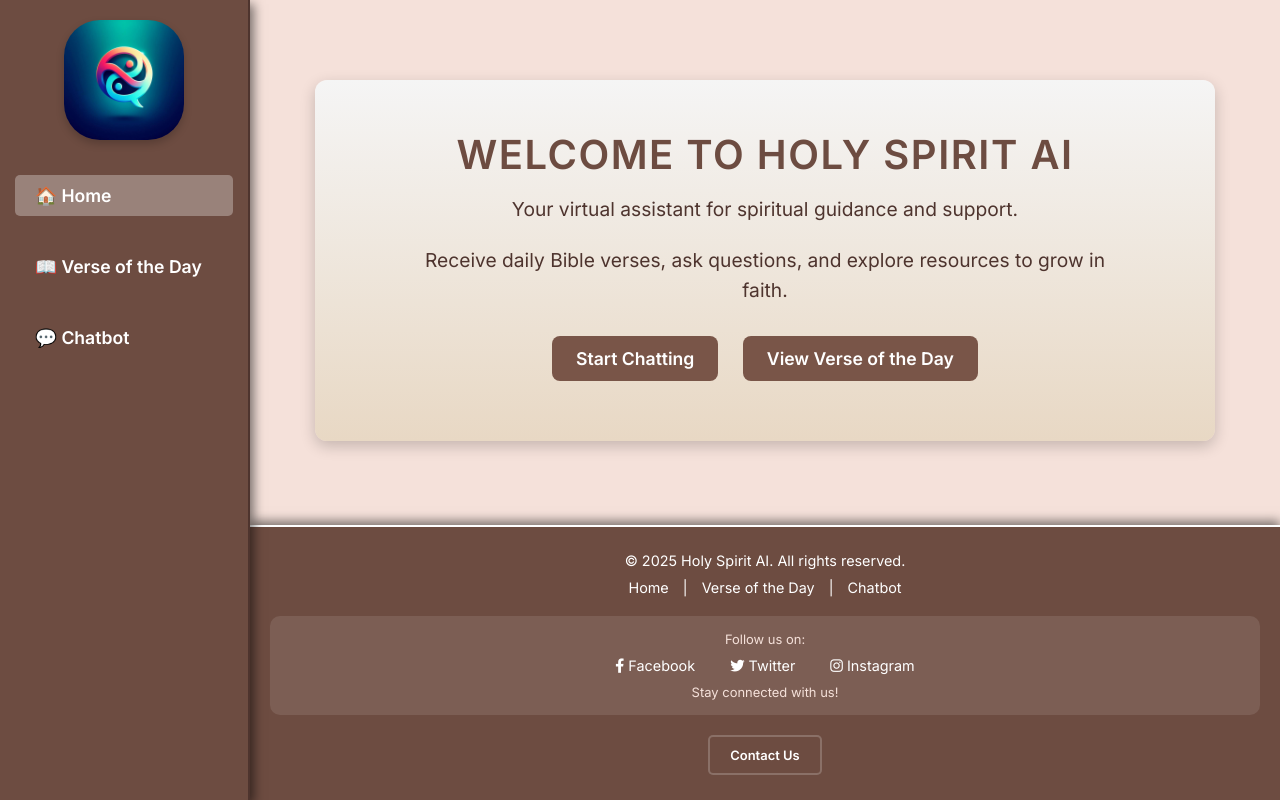
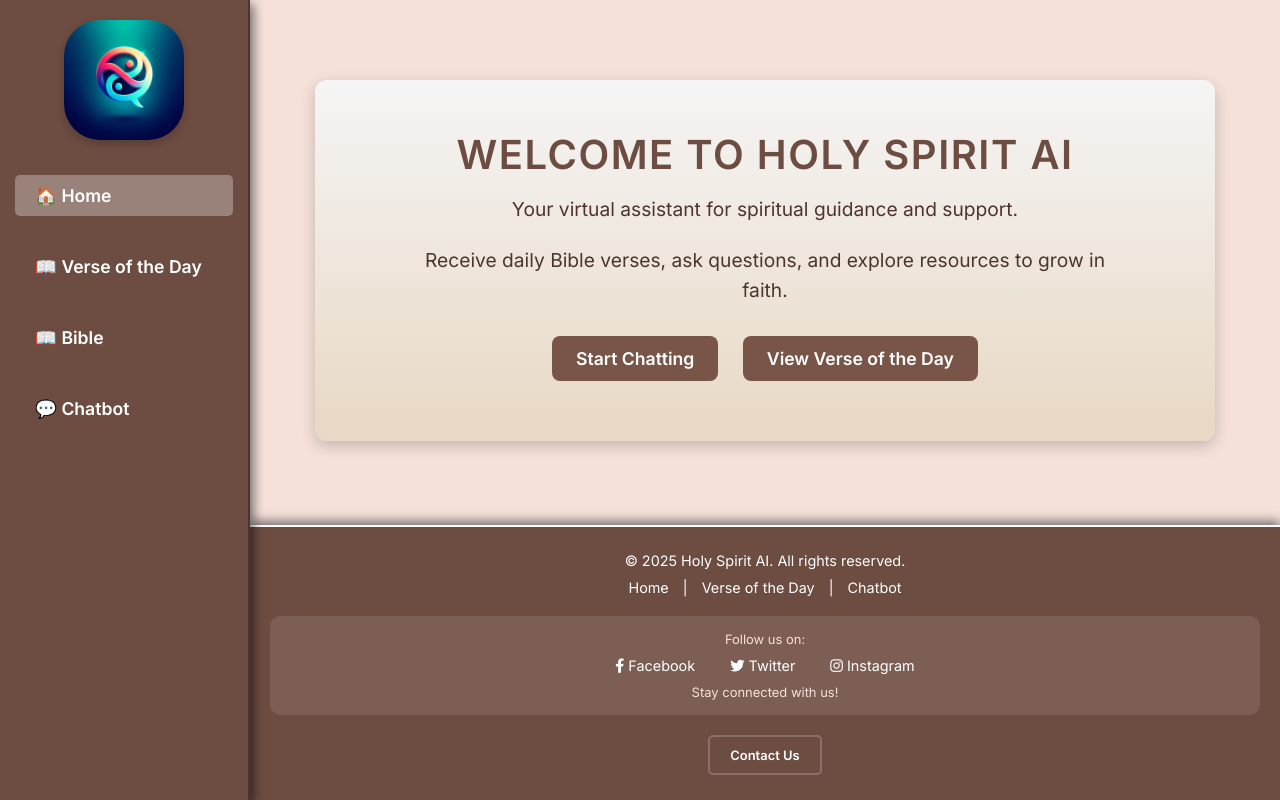
Before and after one commit to Lebohang1821/VerseChat, a Flask app: page / in a window 1280 px wide. Run offline with Flask 2, Linux system fonts and the light colour scheme.

Commit message:
Update navigation links in base.html to prioritize Bible route

```diff
--- a/templates/base.html
+++ b/templates/base.html
@@ -314,9 +314,16 @@
         </li>
         <li>
           <a
-            href="{{ url_for('chatbot') }}"
-            class="{% if request.endpoint == 'chatbot' %}active{% endif %}"
-            >💬 Chatbot</a
+            href="{{ url_for('bible') }}"
+            class="{% if request.endpoint == 'bible' %}active{% endif %}"
+            >📖 Bible</a
+          >
+        </li>
+        <li>
+          <a
+          href="{{ url_for('chatbot') }}"
+          class="{% if request.endpoint == 'chatbot' %}active{% endif %}"
+          >💬 Chatbot</a
           >
         </li>
       </ul>
```
